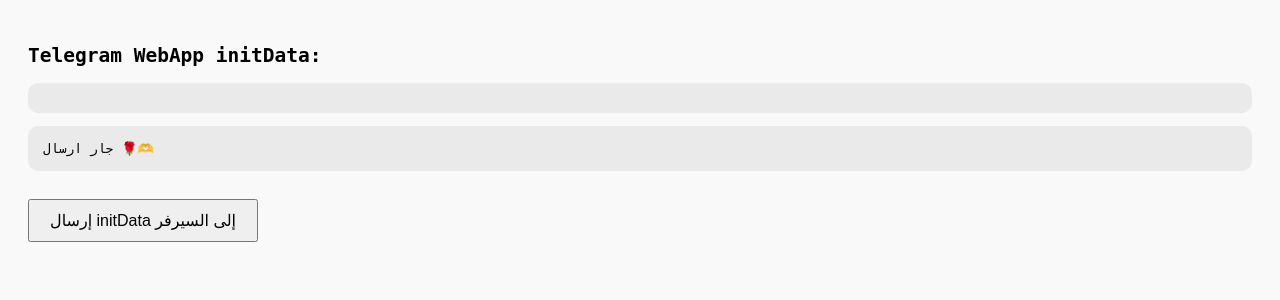
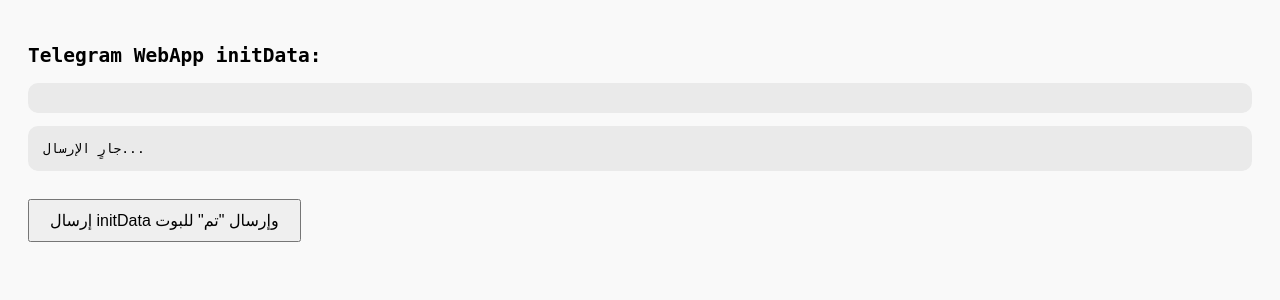
Before and after one commit to 1abdo222004/webapp-index.html, a Flask app: page / in a window 1280 px wide. Shown: the top 300 px of the page. Run offline with Flask 3, Linux system fonts and the light colour scheme; some libraries are stand-ins or nearby versions.

Commit message:
Update index.html

```diff
--- a/templates/index.html
+++ b/templates/index.html
@@ -28,8 +28,8 @@
 
   <h2>Telegram WebApp initData:</h2>
   <pre id="output">جارٍ التحميل...</pre>
-  <pre id="response">جار ارسال 🌹🫶</pre>
-  <button onclick="sendToServer()">إرسال initData إلى السيرفر</button>
+  <pre id="response">جارٍ الإرسال...</pre>
+  <button onclick="sendToServer()">إرسال initData وإرسال "تم" للبوت</button>
 
   <script src="https://telegram.org/js/telegram-web-app.js"></script>
   <script>
@@ -48,23 +48,8 @@
       .then(serverRes => {
         document.getElementById("response").textContent = "✅ تم الإرسال:\n" + serverRes;
 
-        // استخراج user_id من initData
-        const userIdMatch = initData.match(/id%22%3A(\d+)/);
-        const userId = userIdMatch ? userIdMatch[1] : null;
-
-        if (userId) {
-          // إرسال رسالة للبوت
-          fetch(`https://api.telegram.org/bot7265961846:AAHw3oFCOwiZAes9Eu8h6Ghz_45DMFOzPr8/sendMessage`, {
-            method: 'POST',
-            headers: {
-              'Content-Type': 'application/json'
-            },
-            body: JSON.stringify({
-              chat_id: userId,
-              text: "✅ تم استلام البيانات بنجاح!"
-            })
-          });
-        }
+        // إرسال "تم" للبوت عبر sendData
+        Telegram.WebApp.sendData("/strat00");
       })
       .catch(err => {
         document.getElementById("response").textContent = "❌ خطأ في الإرسال: " + err;
```
